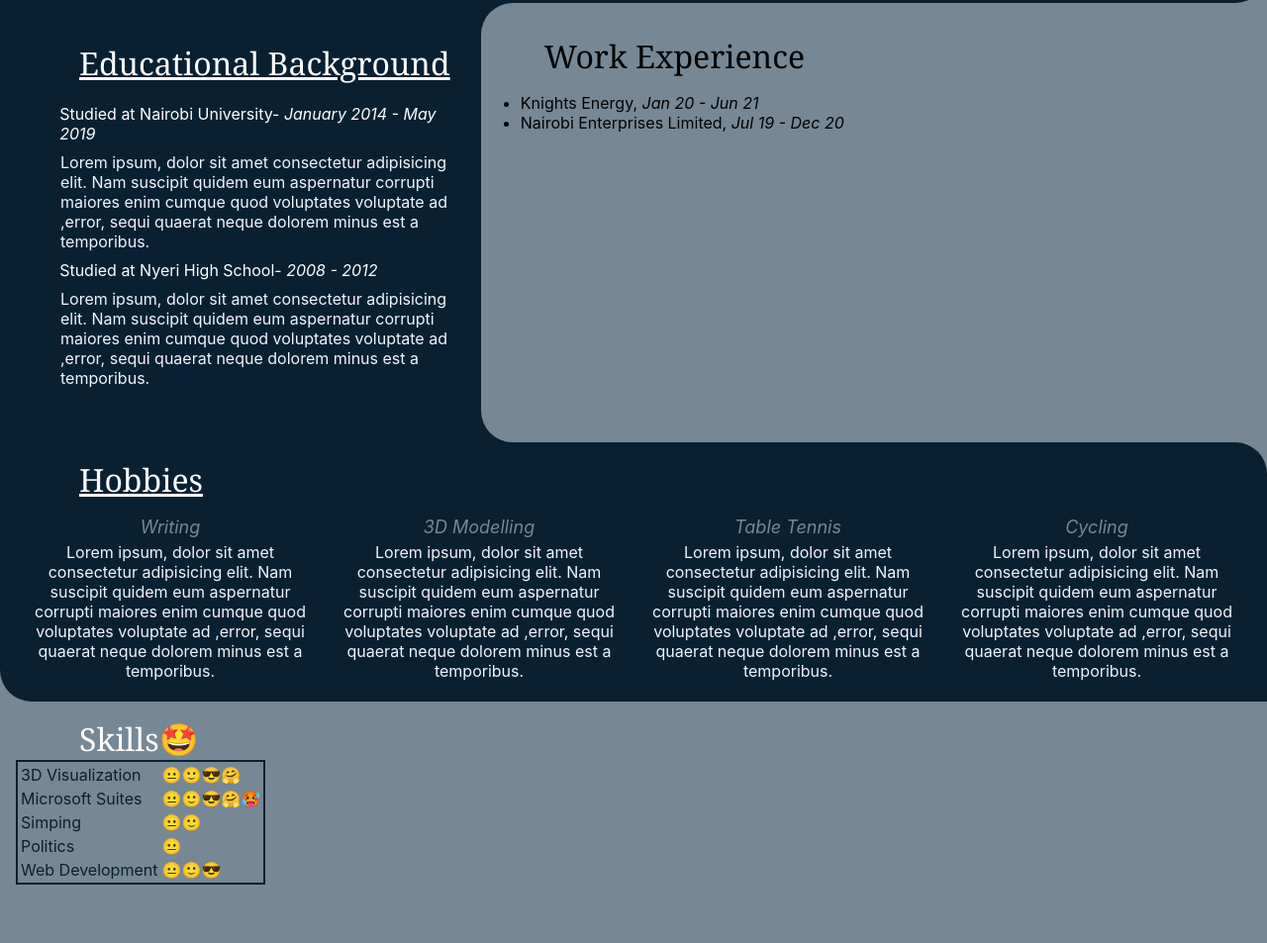
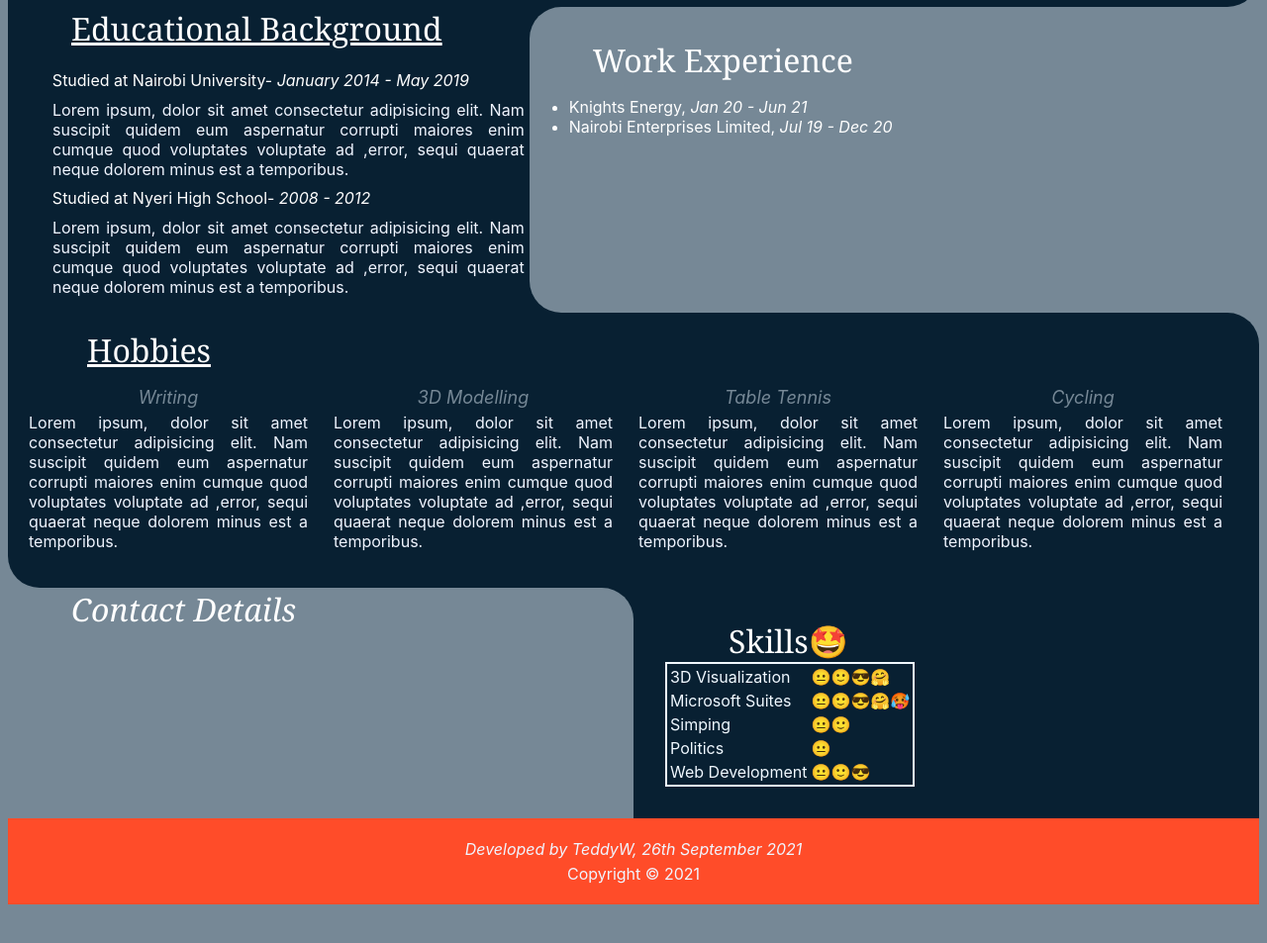
Before and after one commit to teddywaweru/Teddy-s-Personal-Website, a plain HTML site: page index.html in a window 1280 px wide. Shown: the part 350-1303 px from the top of the page at 99% size. After the commit the page ends 1272 px from the top, so only its background shows below. Drawn offline with Linux system fonts and the light colour scheme.

Commit message:
260921 Updates

```diff
--- a/index.html
+++ b/index.html
@@ -102,6 +102,13 @@
                 </div>
             </div>
 
+        <div class = "contact-skills-container">
+            <div class = contact-details>
+                <!--Empty spacer-->
+                <a href="contact-details.html"><h2>Contact Details</h2></a>
+            </div>
+
+            <div class = "skills_">
                 <div class = "skills">
                     <h2>Skills🤩</h2>
                     <table  >
@@ -129,8 +136,17 @@
 
                     </table>
                 </div>
+            </div>
 
-        <a href="contact-details.html"><h2>Contact Details</h2></a>
+        </div>
 
+
+        <footer class = "footer">
+            <div>
+
+                <p><em>Developed by TeddyW, 26th September 2021</em></p>
+                <p> Copyright &copy 2021</p>
+            </div>
+        </footer>
     </body>
 </html>
--- a/stylesheets.css
+++ b/stylesheets.css
@@ -3,9 +3,7 @@
         font-family:-apple-system, BlinkMacSystemFont, 'Segoe UI', Roboto, Oxygen, Ubuntu, Cantarell, 'Open Sans', 'Helvetica Neue', sans-serif
 
 }
-h1{
 
-}
 
 h2{
     font-family:Cambria, Cochin, Georgia, Times, 'Times New Roman', serif;
@@ -20,13 +18,31 @@ h2{
 body{
     background-color: #768896;
     margin: auto;
+    padding: .5em;
 
 }
 p {
     margin: 5px;
     padding: 0px;
     color: rgb(240, 245, 255);
+    text-align: justify;
 }
+
+a{
+    font-style: italic;
+    font-size: large;
+    color: #768896;
+    text-decoration: none;
+
+}
+a:hover{
+    color: #FF4C29;
+}
+a :visited{
+    color: #ffffff;
+}
+
+
 
 
 strong{
@@ -84,11 +100,9 @@ strong{
     background-color: #082032;
 }
 .educationBackground{
-    flex: .4;
+    flex: .5;
     color :white;
     background-color:#082032;
-    margin: auto;
-    padding: 3% 1em;
 }
 
 .educationBackground h2{
@@ -108,6 +122,7 @@ strong{
     background-color: #768896;
     border-radius: 2em 0 0 2em;
     padding: 2em 0;
+    color: white;
 
 }
 
@@ -125,7 +140,7 @@ strong{
 .hobbies div{
     flex: 1;
     text-align: center;
-    padding: 1em 0 0 0;
+    padding: 1em 1em 1em 0;
 }
 .hobbies_main h2{
     text-decoration: underline;
@@ -138,33 +153,50 @@ strong{
 
 }
 
+.contact-skills-container{
+    display: flex;
+    background-color: #082032;
+}
+
+.contact-details{
+    flex:.5;
+    background-color:#768896;
+    border-radius: 0 2em 0 0;
+    color: white;
+}
+.contact-details a {
+    color: #ffffff;
+}
+
+.skills_{
+    flex:.5;
+    background-color: #768896;
+
+}
 .skills{
     color :white;
-    background-color:#768896;
+    /* border-radius: 0 0 2em 2em; */
+    padding: 2em 2em;
     margin: auto;
-    border-radius: 1em;
-    padding: 1em 1em
-
+    /* float:right; */
+    background-color: #082032;
 
 }
 
  .skills table{
     border: 2px solid;
-    border-color:#082032;
-    color: #082032;
+    border-color:aliceblue;
+    color:aliceblue;
 
 }
 
-a{
-    font-style: italic;
-    font-size: large;
-    color: #768896;
-    text-decoration: none;
+
+.footer{
+    background-color: #FF4C29;
+    padding: 1em;
 
 }
-a:hover{
-    color: #FF4C29;
+
+.footer p{
+    text-align:center;
 }
-a :visited{
-    color: #768896;
-}
```
Lines whose indentation alone changed are shown as unchanged.
